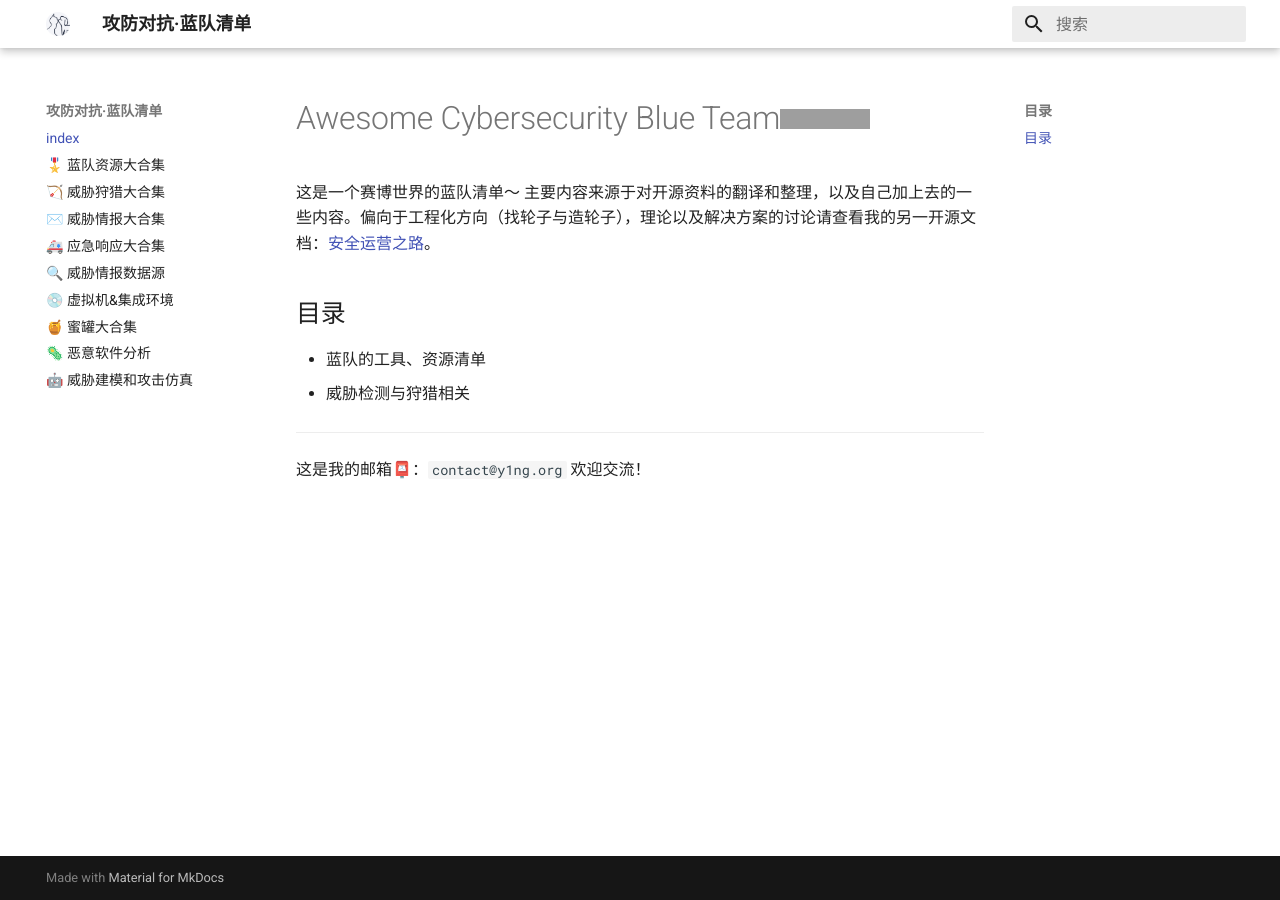
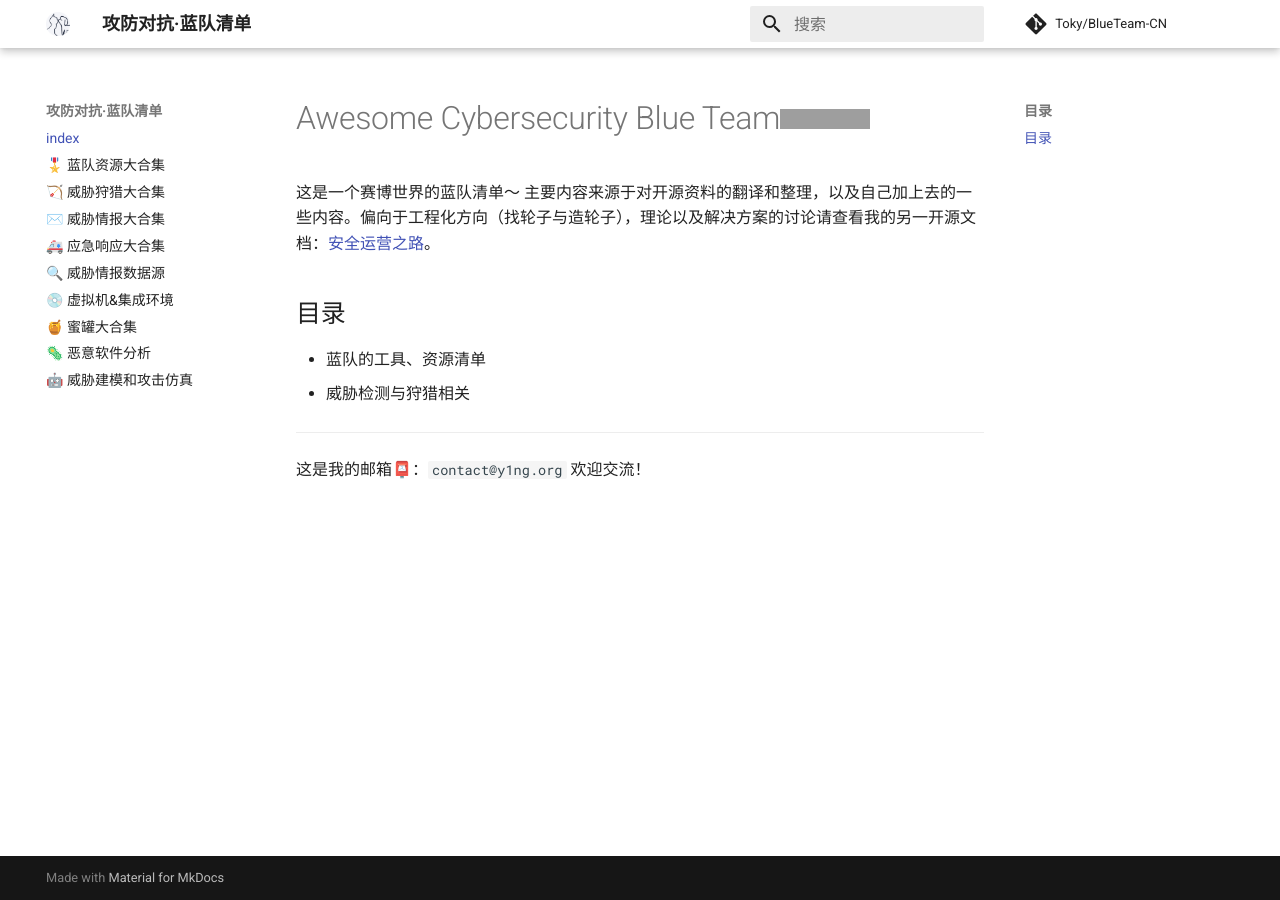
Before and after one commit to satan1a/awesome-cybersecurity-blueteam-cn, an MkDocs documentation site: the page built from docs/index.md, in a window 1280 px wide. Built offline with MkDocs 1.6.1 and Material for MkDocs 9.7.7, drawn with Linux system fonts in a browser that asks for light colours; comment, search, counter and statistics services are not loaded; grey boxes are pictures that could not be loaded.

Commit message:
Update mkdocs.yml

```diff
--- a/mkdocs.yml
+++ b/mkdocs.yml
@@ -14,3 +14,6 @@ theme:
 extra:
   search:
     language: 'jp'
+
+repo_url: https://github.com/satan1a/awesome-cybersecurity-blueteam-cn
+repo_name: Toky/BlueTeam-CN
```
